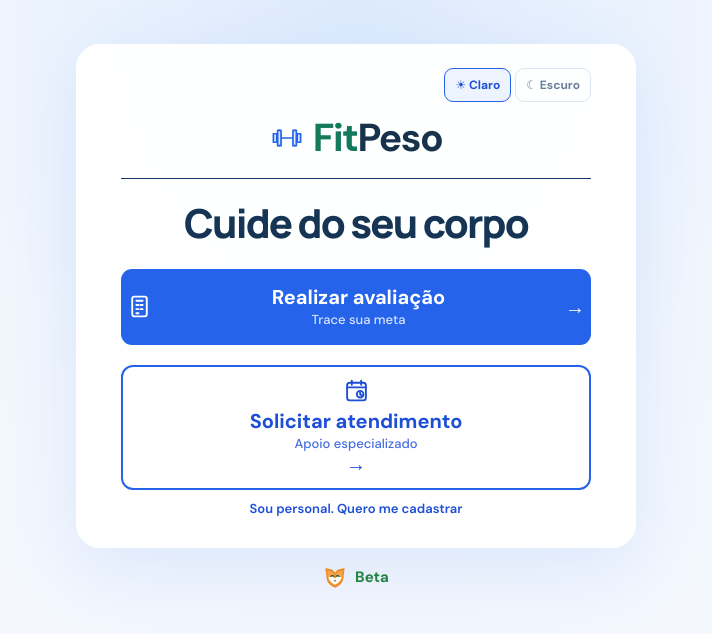
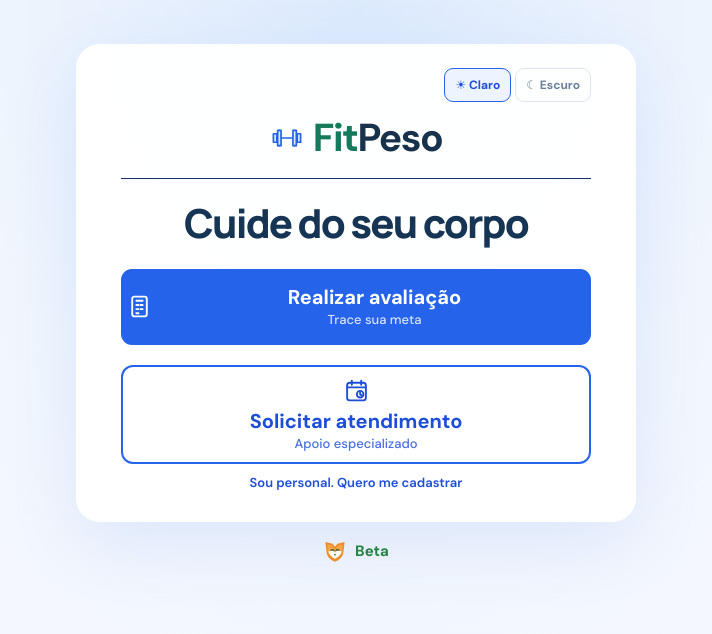
Before and after one commit to albertoapr/calculadoraimc, a Vue app: page / in a window 1280 px wide. Shown: the top 634 px of the page, without its empty margins (284-996 px from the left). Built offline with nearby package versions, Linux system fonts and the light colour scheme.

Commit message:
Remove arrows from homepage buttons

```diff
--- a/src/App.vue
+++ b/src/App.vue
@@ -778,13 +778,13 @@ async function sendResult() {
         <div class="home-action">
           <button class="primary-button" type="button" @click="viewMode = 'assessment'">
             <svg class="home-action-icon scale-button-icon" viewBox="0 0 24 24" aria-hidden="true"><rect x="5" y="2.5" width="14" height="19" rx="2"/><path d="M9 6.5h6M9 10.5h2m2 0h2m-6 4h2m2 0h2m-6 4h2"/></svg>
-            <span class="home-action-copy"><strong>Realizar avaliação</strong><small>Trace sua meta</small></span><span aria-hidden="true">→</span>
+            <span class="home-action-copy"><strong>Realizar avaliação</strong><small>Trace sua meta</small></span>
           </button>
         </div>
         <div class="home-action">
           <button class="secondary-button" type="button" @click="openRequestForm">
             <svg class="home-action-icon support-button-icon" viewBox="0 0 24 24" aria-hidden="true"><rect x="3" y="4.5" width="18" height="17" rx="2.5"/><path d="M7.5 2.5v4M16.5 2.5v4M3 9h18"/><circle cx="15.5" cy="15.5" r="3.2"/><path d="M15.5 13.7v2l1.4.9"/></svg>
-            <span class="home-action-copy"><strong>Solicitar atendimento</strong><small>Apoio especializado</small></span><span aria-hidden="true">→</span>
+            <span class="home-action-copy"><strong>Solicitar atendimento</strong><small>Apoio especializado</small></span>
           </button>
         </div>
       </div>
```
